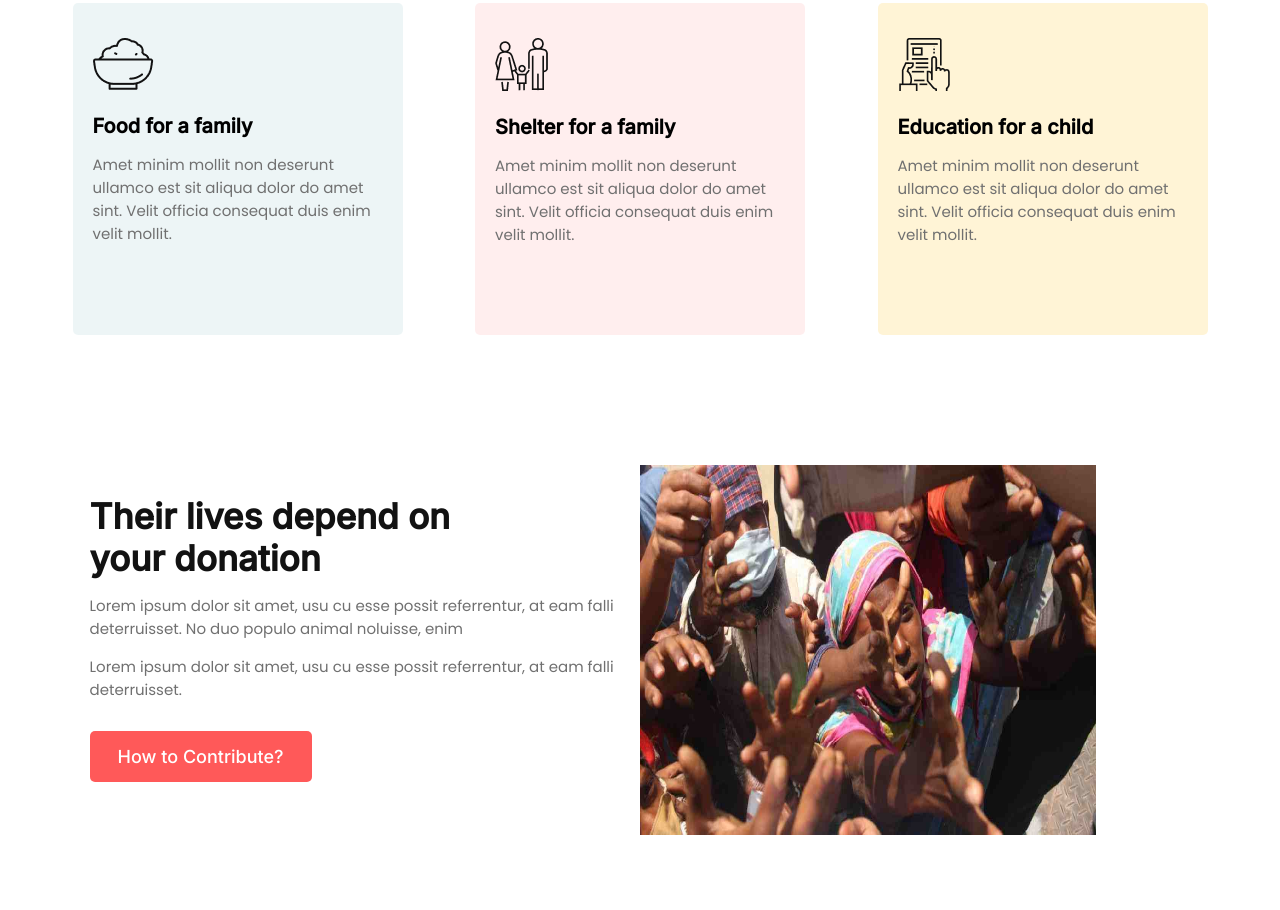
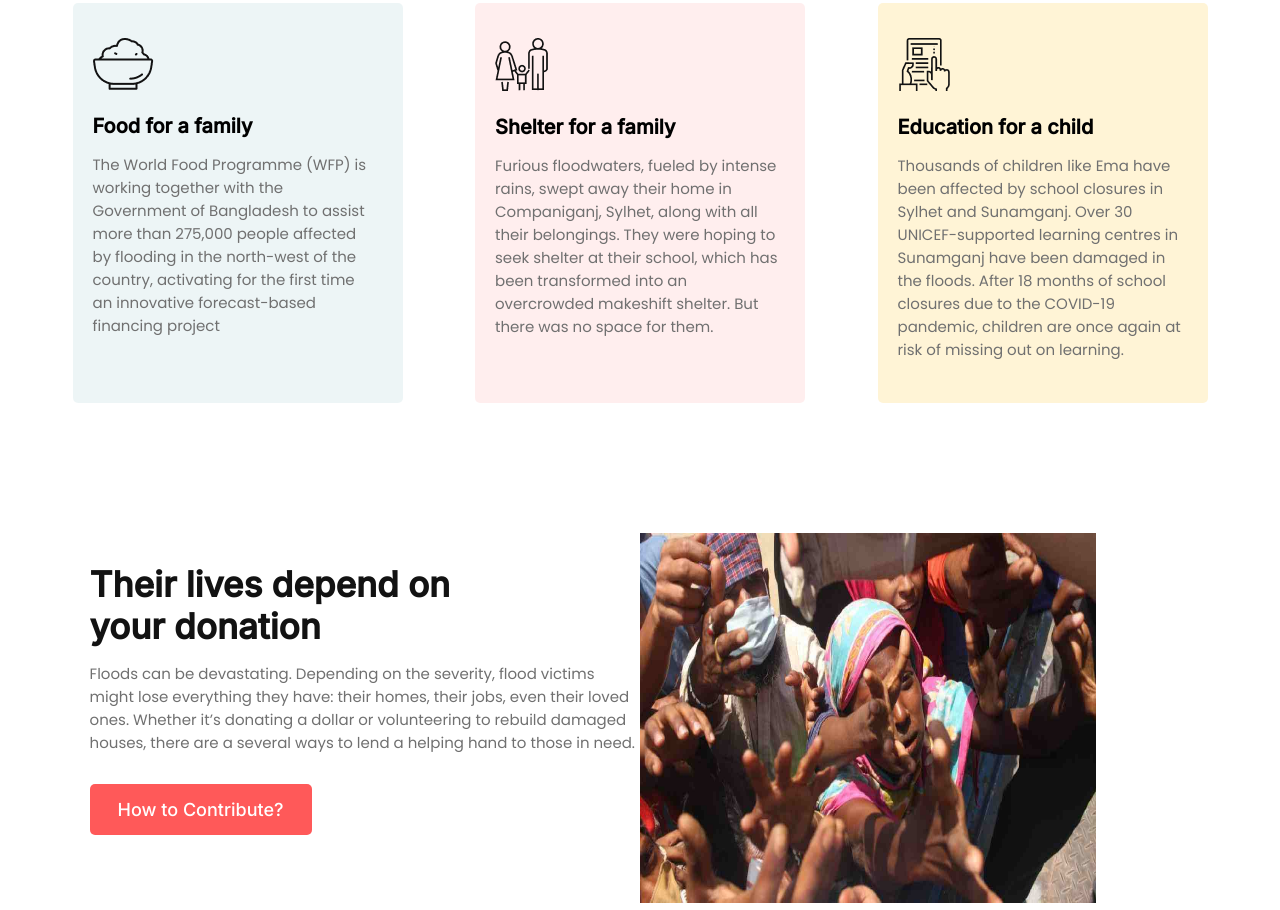
Before and after one commit to NHTanim97/donate-today, a plain HTML site: page index.html in a window 1280 px wide. Shown: the part 1549-2459 px from the top of the page. Drawn offline with Linux system fonts and the light colour scheme.

Commit message:
change text

```diff
--- a/index.html
+++ b/index.html
@@ -55,17 +55,17 @@
                 <div class="fecilities" id="one">
                     <img src="icons/food01.png" alt="">
                     <h4>Food for a family</h4>
-                    <p>Amet minim mollit non deserunt ullamco est sit aliqua dolor do amet sint. Velit officia consequat duis enim velit mollit.</p>
+                    <p>The World Food Programme (WFP) is working together with the Government of Bangladesh to assist more than 275,000 people affected by flooding in the north-west of the country, activating for the first time an innovative forecast-based financing project</p>
                 </div>
                 <div class="fecilities" id="two">
                     <img src="icons/shelter01.png" alt="">
                     <h4>Shelter for a family</h4>
-                    <p>Amet minim mollit non deserunt ullamco est sit aliqua dolor do amet sint. Velit officia consequat duis enim velit mollit.</p>
+                    <p>Furious floodwaters, fueled by intense rains, swept away their home in Companiganj, Sylhet, along with all their belongings. They were hoping to seek shelter at their school, which has been transformed into an overcrowded makeshift shelter. But there was no space for them.</p>
                 </div>
                 <div class="fecilities" id="three">
                     <img src="icons/Frame01.png" alt="">
                     <h4>Education for a child</h4>
-                    <p>Amet minim mollit non deserunt ullamco est sit aliqua dolor do amet sint. Velit officia consequat duis enim velit mollit.</p>
+                    <p>Thousands of children like Ema have been affected by school closures in Sylhet and Sunamganj. Over 30 UNICEF-supported learning centres in Sunamganj have been damaged in the floods. After 18 months of school closures due to the COVID-19 pandemic, children are once again at risk of missing out on learning.</p>
                 </div>
             </div>
         </div>
@@ -77,8 +77,7 @@
             <div class="contribute_sylhet">
                 <div class="contribute_left">
                     <h2>Their lives depend on <br> your donation</h2>
-                    <p>Lorem ipsum dolor sit amet, usu cu esse possit referrentur, at eam falli deterruisset. No duo populo animal noluisse, enim</p>
-                    <p>Lorem ipsum dolor sit amet, usu cu esse possit referrentur, at eam falli deterruisset.</p>
+                    <p>Floods can be devastating. Depending on the severity, flood victims might lose everything they have: their homes, their jobs, even their loved ones. Whether it’s donating a dollar or volunteering to rebuild damaged houses, there are a several ways to lend a helping hand to those in need.</p>
                     <button class="btn">How to Contribute?</button>
                 </div>
                 <div class="contribute_right">
@@ -145,7 +144,7 @@
     <!-- get update start -->
     <div class="get_update">
         <h2>Get My Updates</h2>
-        <p>Lorem ipsum dolor sit amet, usu cu esse possit referrentur, at eam falli deterruisset. No duo populo animal noluisse, enim</p>
+        <p>Heavy monsoon rains and water from upstream in India's northeast have inundated large parts of the Sylhet division, leaving millions of people marooned and triggering a humanitarian crisis. </p>
 
         <div class="subscrib">
             <input type="email" name="" id="" placeholder="Email">
--- a/style.css
+++ b/style.css
@@ -130,7 +130,7 @@ p{
 }
 .fecilities{
     width: 330px;
-    height: 332px;
+    height: 400px;
     background: rgba(255, 89, 89, 0.1);
     border-radius: 5px;
     margin-top: 50px;
```
